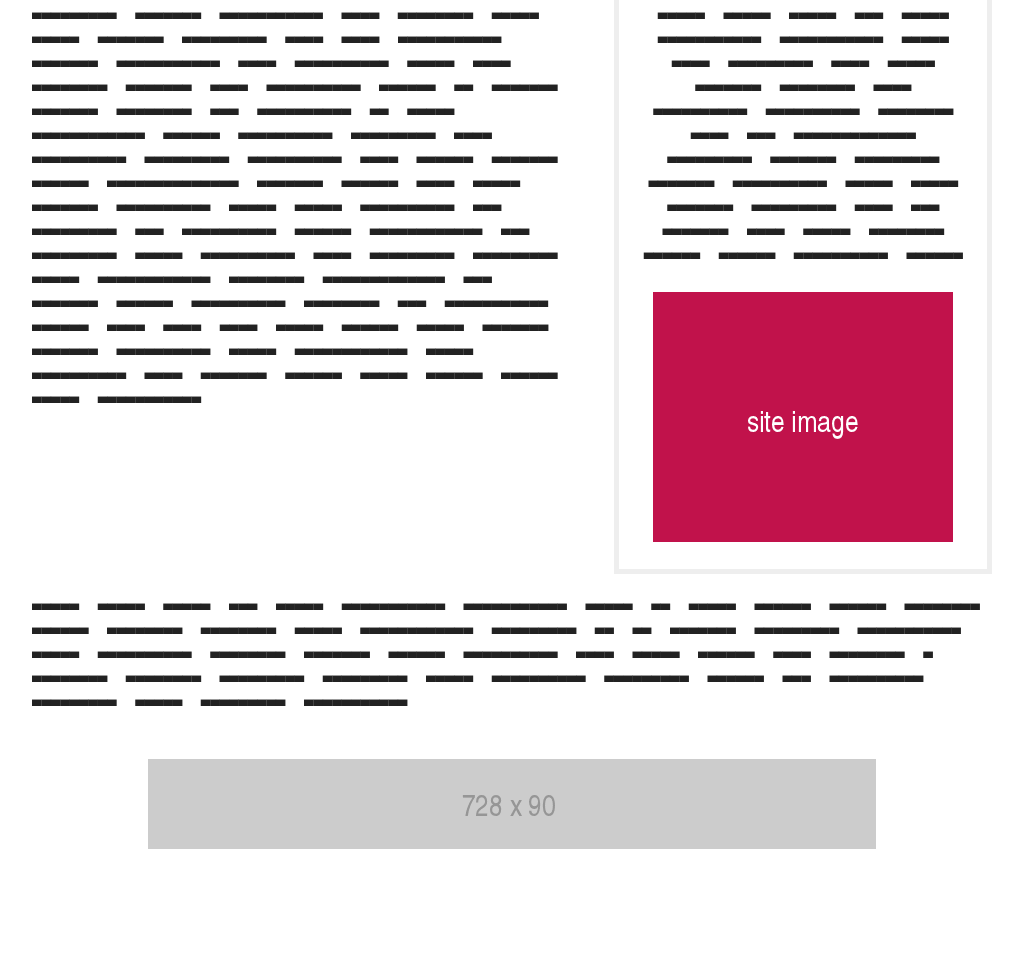
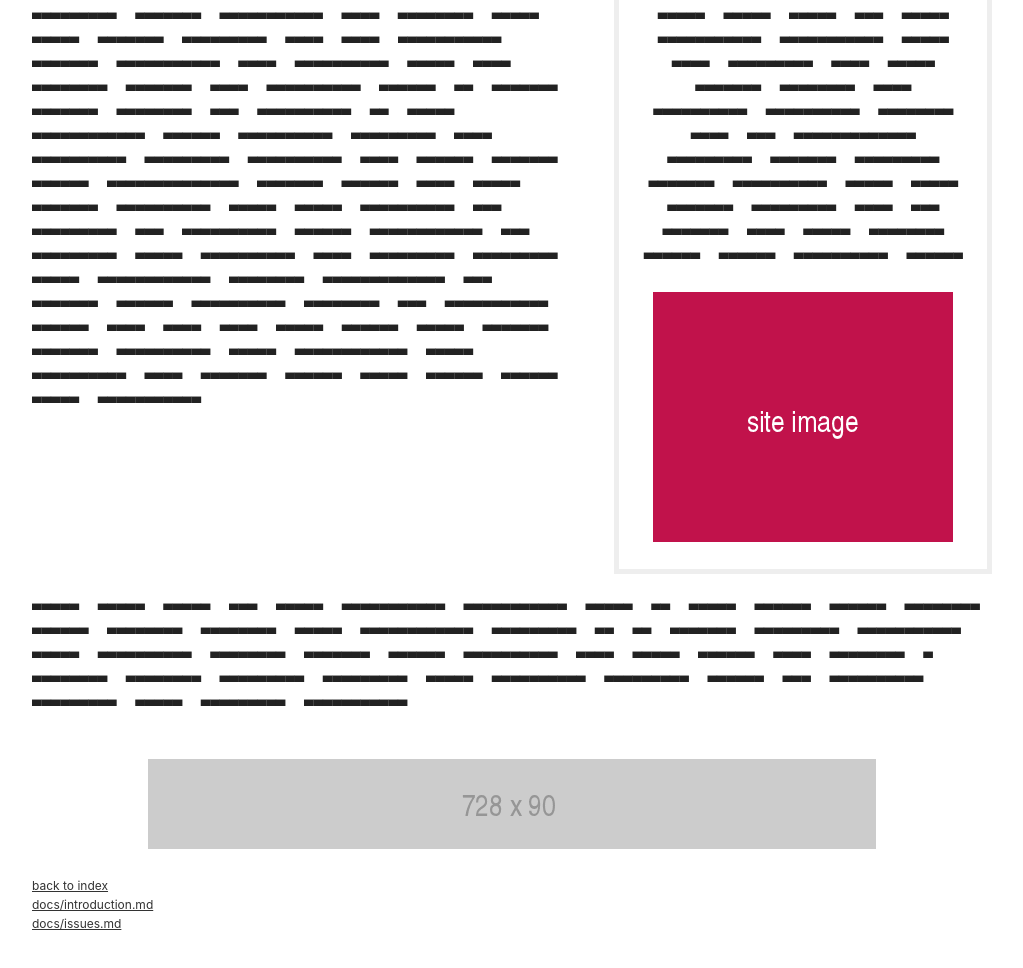
Before and after one commit to xkema/untitled-ad-manager-demos, a website: page src/my-shiny-site-as-a-publisher/gpt-tags.html in a window 1280 px wide. Shown: the part 1280-2248 px from the top of the page, without its empty margins (128-1151 px from the left). Before the commit the page ends 2196 px from the top, so only its background shows below. Drawn offline with Linux system fonts and the light colour scheme.

Commit message:
Adds footer navigation to index and docs files on demo pages

```diff
--- a/src/assets/css/main-shiny.css
+++ b/src/assets/css/main-shiny.css
@@ -37,6 +37,15 @@ body {
 
 section.container {
   margin-bottom: 2rem;
+}
+
+footer nav a {
+  color: #333;
+  display: inline-block;
+  float: left;
+  margin-right: 10px;
+  font-size: 80%;
+  clear: both;
 }
 
 .code-explanation {}
--- a/src/my-shiny-site-as-a-publisher/gpt-tags.html
+++ b/src/my-shiny-site-as-a-publisher/gpt-tags.html
@@ -57,7 +57,7 @@
       </code></pre>
   </div>
 
-  <!-- @1 -->
+  <!-- @ -->
   <section class="container">
     <div class="row">
       <div class="twelve columns">
@@ -82,7 +82,7 @@
     </div>
   </section>
 
-  <!-- @2 -->
+  <!-- @ -->
   <section class="container">
     <div class="row">
       <div class="twelve columns">
@@ -91,7 +91,7 @@
     </div>
   </section>
 
-  <!-- @3 -->
+  <!-- @ -->
   <section class="container" id="stick-top-top-as-nav">
     <div class="row">
       <div class="twelve columns">
@@ -104,7 +104,7 @@
     </div>
   </section>
 
-  <!-- @4 -->
+  <!-- @ -->
   <section class="container">
     <div class="row">
       <div class="twelve columns">
@@ -116,7 +116,7 @@
     </div>
   </section>
 
-  <!-- @5 -->
+  <!-- @ -->
   <section class="container">
     <div class="row">
       <div class="seven columns">
@@ -171,7 +171,7 @@
 
 
 
-  <!-- @8 -->
+  <!-- @ -->
   <section class="container">
     <div class="row">
       <div class="twelve columns">
@@ -180,7 +180,7 @@
     </div>
   </section>
 
-  <!-- @9 -->
+  <!-- @ -->
   <section class="container">
     <div class="row">
       <div class="twelve columns">
@@ -205,7 +205,20 @@
     </div>
   </section>
 
-  <!-- @10 -->
+  <!-- @ -->
+  <footer class="container">
+    <div class="row">
+      <div class="twelve columns">
+        <nav class="clearfix">
+          <a href="../../">back to index</a>
+          <a href="../../docs/introduction.md">docs/introduction.md</a>
+          <a href="../../docs/issues.md">docs/issues.md</a>
+        </nav>
+      </div>
+    </div>
+  </footer>
+
+  <!-- @ -->
   <div id="slot-container-popup" class="slot-container hidden animated bounceIn">
     <h3>popup ad :)</h3>
     <p>Lorem ipsum dolor sit amet, consectetur adipisicing elit. Animi, sunt.</p>
@@ -214,7 +227,7 @@
     <button class="close">close</button>
   </div>
 
-  <!-- @11 -->
+  <!-- @ -->
   <div id="control-panel">
     <ul>
       <li>
```
Also changed, not shown: src/my-shiny-site-as-a-publisher/async-tags.html (+23 -10 lines), src/my-shiny-site-as-a-publisher/index.html (+25 -12 lines).
